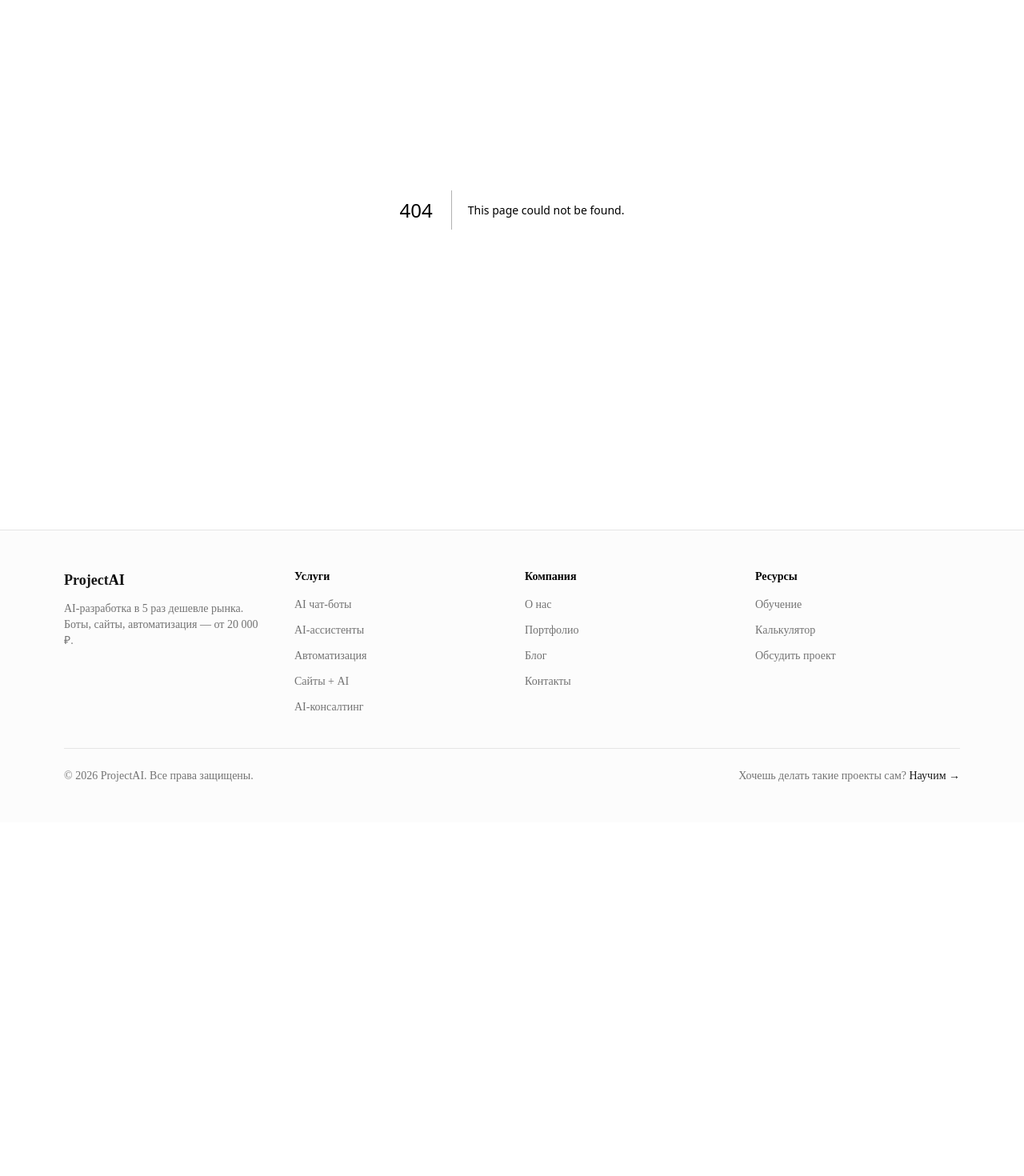
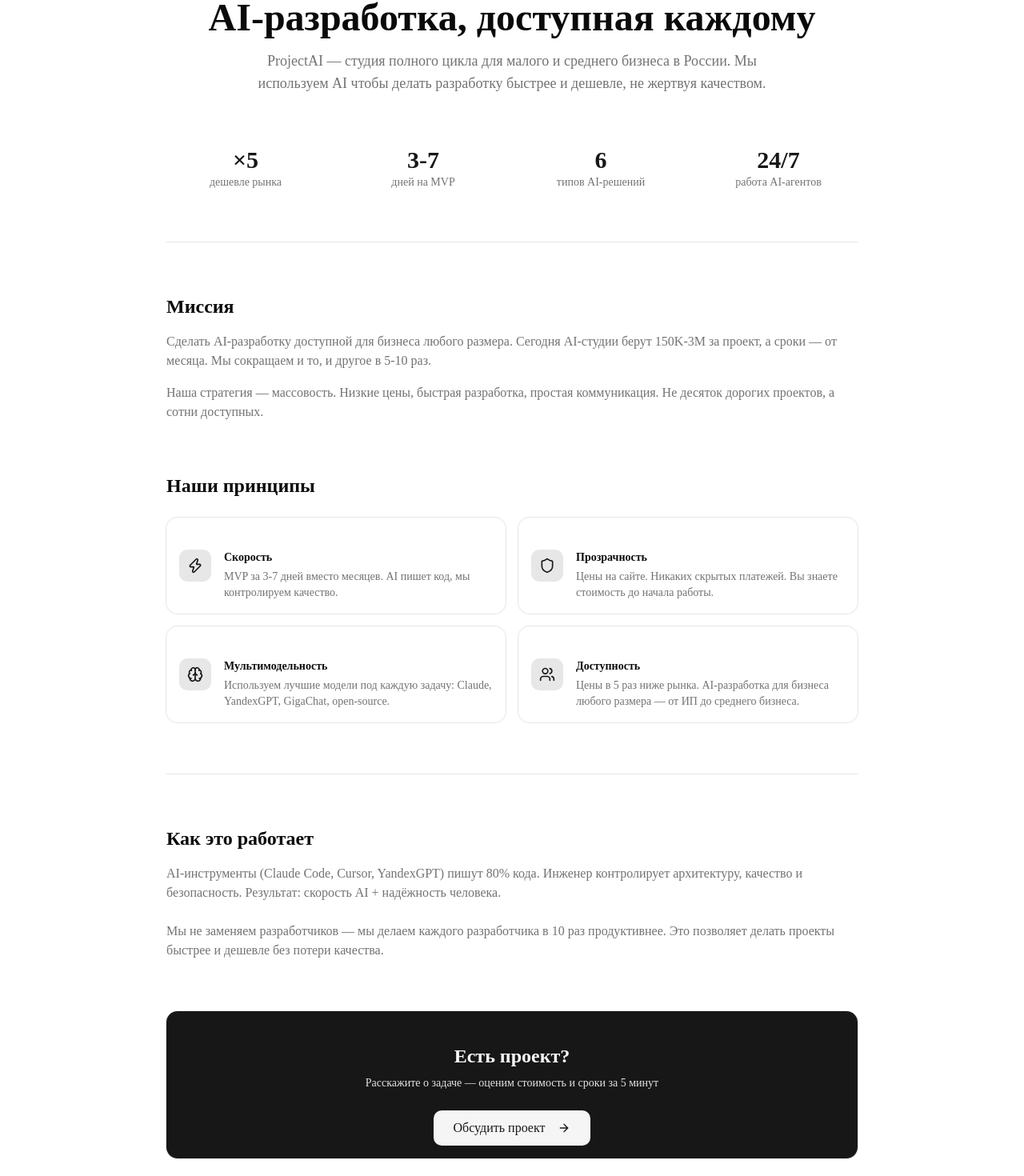
Before and after one commit to persnikita777-oss/projectai, a Next.js app in the folder site/: page /about in a window 1280 px wide. Before the commit this address had no page. Shown: the part 203-1673 px from the top of the page at 80% size. Before the commit the page ends 1231 px from the top, so only its background shows below. Built offline with nearby package versions, Linux system fonts and the light colour scheme.

Commit message:
[agent] feat: страница /about — о компании, миссия, принципы

```diff
--- /dev/null
+++ b/site/src/app/about/page.tsx
@@ -0,0 +1,145 @@
+import type { Metadata } from "next"
+import { Card, CardContent } from "@/components/ui/card"
+import { Button } from "@/components/ui/button"
+import { Badge } from "@/components/ui/badge"
+import { Separator } from "@/components/ui/separator"
+import { Brain, Zap, Shield, Users, ArrowRight } from "lucide-react"
+import Link from "next/link"
+
+export const metadata: Metadata = {
+  title: "О компании",
+  description: "ProjectAI — AI-студия полного цикла. Делаем AI-разработку доступной для бизнеса любого размера.",
+}
+
+const values = [
+  {
+    icon: Zap,
+    title: "Скорость",
+    description: "MVP за 3-7 дней вместо месяцев. AI пишет код, мы контролируем качество.",
+  },
+  {
+    icon: Shield,
+    title: "Прозрачность",
+    description: "Цены на сайте. Никаких скрытых платежей. Вы знаете стоимость до начала работы.",
+  },
+  {
+    icon: Brain,
+    title: "Мультимодельность",
+    description: "Используем лучшие модели под каждую задачу: Claude, YandexGPT, GigaChat, open-source.",
+  },
+  {
+    icon: Users,
+    title: "Доступность",
+    description: "Цены в 5 раз ниже рынка. AI-разработка для бизнеса любого размера — от ИП до среднего бизнеса.",
+  },
+]
+
+const stats = [
+  { value: "×5", label: "дешевле рынка" },
+  { value: "3-7", label: "дней на MVP" },
+  { value: "6", label: "типов AI-решений" },
+  { value: "24/7", label: "работа AI-агентов" },
+]
+
+export default function AboutPage() {
+  return (
+    <div className="py-16 md:py-24">
+      <div className="container mx-auto max-w-4xl px-4">
+        {/* Hero */}
+        <div className="text-center mb-16">
+          <Badge variant="secondary" className="mb-4">О нас</Badge>
+          <h1 className="text-3xl font-bold md:text-5xl mb-4">
+            AI-разработка, доступная каждому
+          </h1>
+          <p className="text-lg text-muted-foreground max-w-2xl mx-auto">
+            ProjectAI — студия полного цикла для малого и среднего бизнеса в России.
+            Мы используем AI чтобы делать разработку быстрее и дешевле,
+            не жертвуя качеством.
+          </p>
+        </div>
+
+        {/* Stats */}
+        <div className="grid grid-cols-2 md:grid-cols-4 gap-6 mb-16">
+          {stats.map((stat) => (
+            <div key={stat.label} className="text-center">
+              <p className="text-3xl font-bold text-primary">{stat.value}</p>
+              <p className="text-sm text-muted-foreground">{stat.label}</p>
+            </div>
+          ))}
+        </div>
+
+        <Separator className="my-16" />
+
+        {/* Mission */}
+        <section className="mb-16">
+          <h2 className="text-2xl font-bold mb-4">Миссия</h2>
+          <p className="text-muted-foreground">
+            Сделать AI-разработку доступной для бизнеса любого размера.
+            Сегодня AI-студии берут 150K-3M за проект, а сроки — от месяца.
+            Мы сокращаем и то, и другое в 5-10 раз.
+          </p>
+          <p className="text-muted-foreground mt-4">
+            Наша стратегия — массовость. Низкие цены, быстрая разработка,
+            простая коммуникация. Не десяток дорогих проектов, а сотни доступных.
+          </p>
+        </section>
+
+        {/* Values */}
+        <section className="mb-16">
+          <h2 className="text-2xl font-bold mb-6">Наши принципы</h2>
+          <div className="grid gap-4 sm:grid-cols-2">
+            {values.map((value) => {
+              const Icon = value.icon
+              return (
+                <Card key={value.title}>
+                  <CardContent className="pt-6">
+                    <div className="flex items-start gap-4">
+                      <div className="flex h-10 w-10 shrink-0 items-center justify-center rounded-lg bg-primary/10">
+                        <Icon className="h-5 w-5 text-primary" />
+                      </div>
+                      <div>
+                        <p className="font-semibold">{value.title}</p>
+                        <p className="text-sm text-muted-foreground mt-1">{value.description}</p>
+                      </div>
+                    </div>
+                  </CardContent>
+                </Card>
+              )
+            })}
+          </div>
+        </section>
+
+        <Separator className="my-16" />
+
+        {/* How we work */}
+        <section className="mb-16">
+          <h2 className="text-2xl font-bold mb-4">Как это работает</h2>
+          <p className="text-muted-foreground mb-6">
+            AI-инструменты (Claude Code, Cursor, YandexGPT) пишут 80% кода.
+            Инженер контролирует архитектуру, качество и безопасность.
+            Результат: скорость AI + надёжность человека.
+          </p>
+          <p className="text-muted-foreground">
+            Мы не заменяем разработчиков — мы делаем каждого разработчика в 10 раз продуктивнее.
+            Это позволяет делать проекты быстрее и дешевле без потери качества.
+          </p>
+        </section>
+
+        {/* CTA */}
+        <Card className="bg-primary text-primary-foreground">
+          <CardContent className="pt-6 text-center">
+            <h2 className="text-2xl font-bold mb-2">Есть проект?</h2>
+            <p className="mb-6 opacity-90">
+              Расскажите о задаче — оценим стоимость и сроки за 5 минут
+            </p>
+            <Button variant="secondary" size="lg" asChild>
+              <Link href="/brief">
+                Обсудить проект <ArrowRight className="ml-2 h-4 w-4" />
+              </Link>
+            </Button>
+          </CardContent>
+        </Card>
+      </div>
+    </div>
+  )
+}
```
